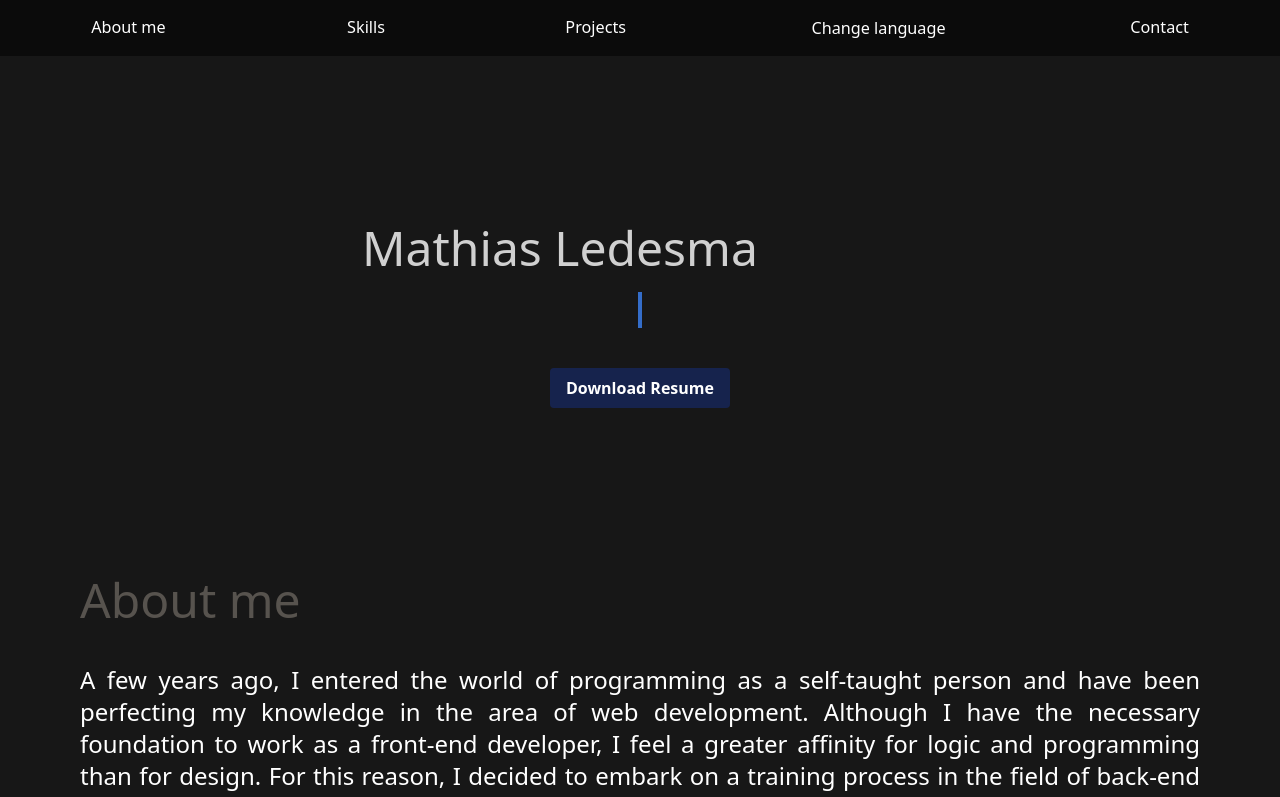
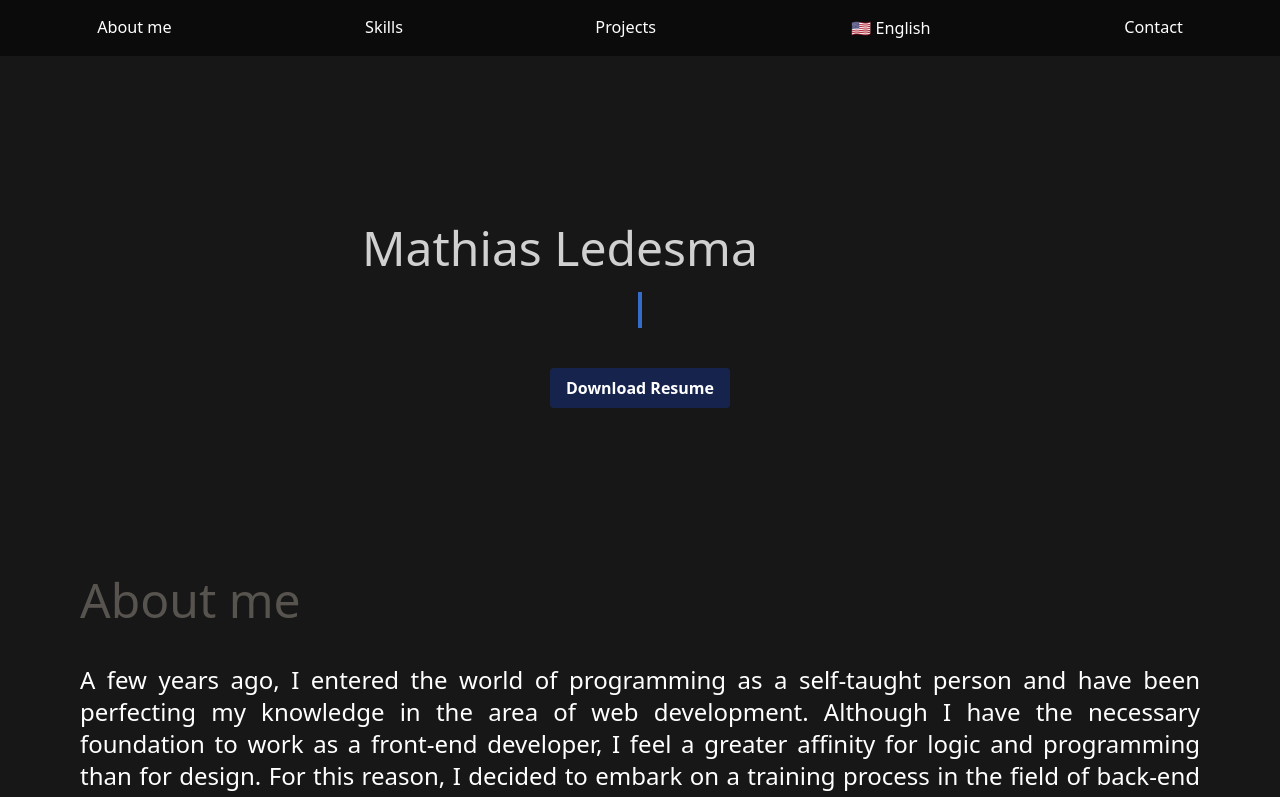
Before and after one commit to Mathi21as/portafolio, a Next.js app: page / in a window 1280 px wide. Shown: the top 797 px of the page. Built offline with nearby package versions, Linux system fonts and the light colour scheme.

Commit message:
bugs fixed and design changes in the menu

```diff
--- a/components/Nav/NavDesktop.tsx
+++ b/components/Nav/NavDesktop.tsx
@@ -43,7 +43,7 @@ const NavDesktop = ({setLanguage}:any) => {
 						onClick={()=>handleChangeLanguage()}
 						className='w-max mx-auto md:my-3 my-auto hover:text-slate-500'
 						>
-						{t("Change language")}
+						{t("🇺🇸 English")}
 					</button>
 					<a
 						href="#contacto"
```
